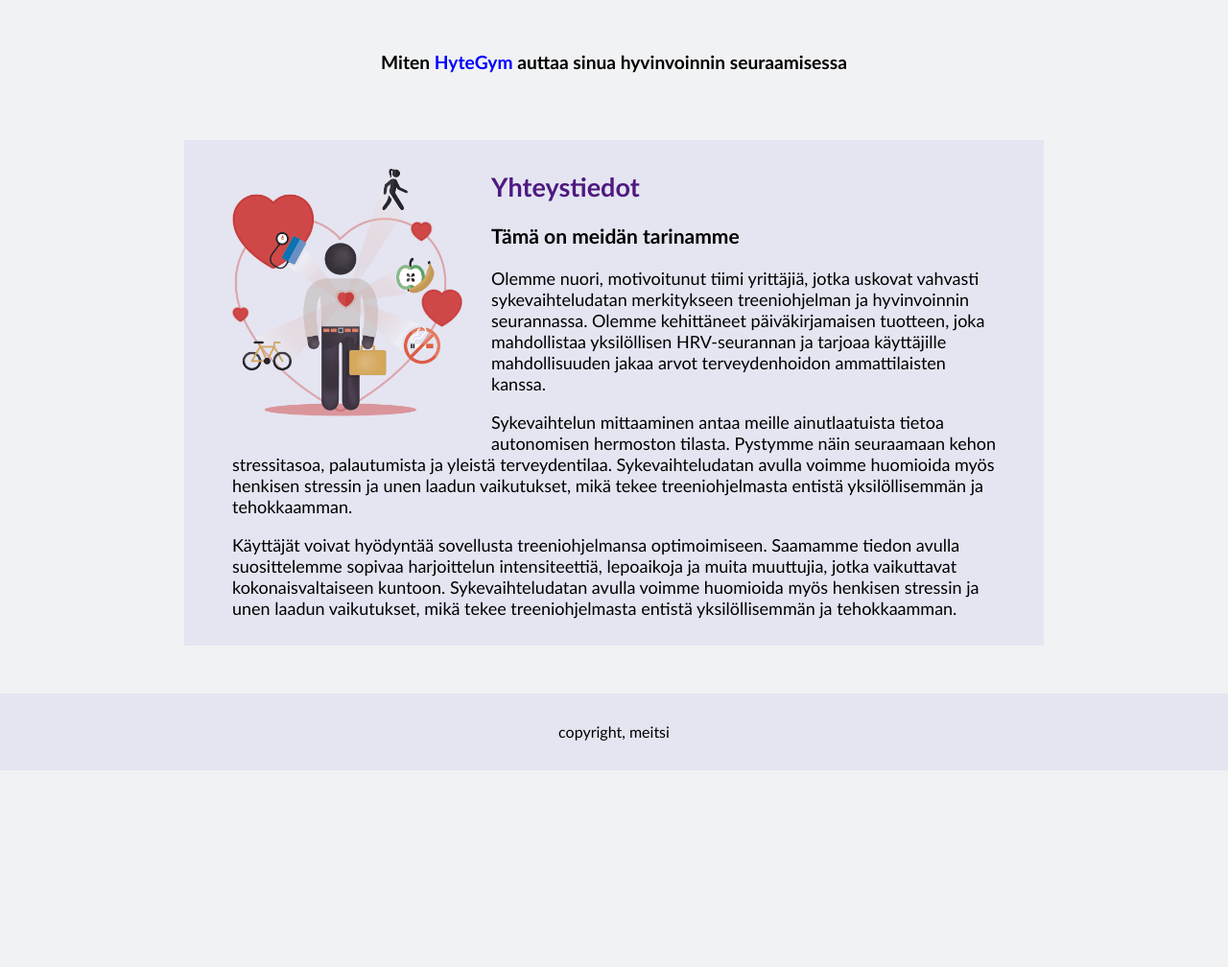
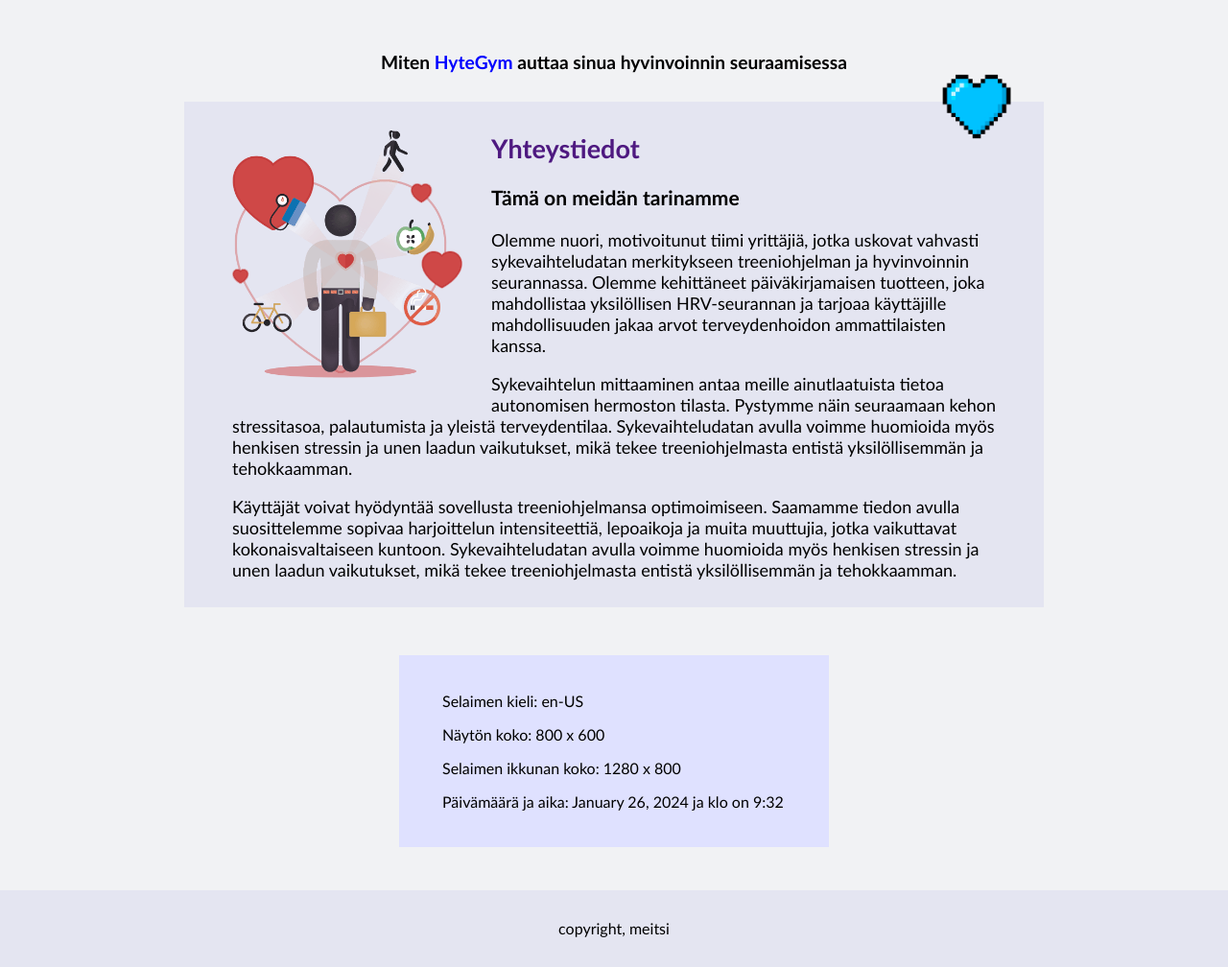
Before and after one commit to Alekkivi/hyte-front, a plain HTML site: page webdev_viikko1/viikko1.html in a window 1280 px wide. Shown: the part 86-1094 px from the top of the page at 96% size. Before the commit the page ends 889 px from the top, so only its background shows below. Drawn offline with Linux system fonts and the light colour scheme.

Commit message:
Addad Bom section

```diff
--- a/webdev_viikko1/css/style.css
+++ b/webdev_viikko1/css/style.css
@@ -69,8 +69,9 @@
 #Contact {
     background-color: rgb(228, 229, 241);
     padding: 10px 50px;
-    margin: 70px auto 50px;
+    margin: 30px auto 50px;
     font-size: large;
+    position: relative;
 }
 
 #Yhteystiedot-header{
@@ -85,6 +86,15 @@
     float: left;
 }
 
+/* ------------------ Bom Info -------------------------------*/
+#target {
+    position: relative;
+    background-color: rgb(223, 225, 255);
+    height: 200px;
+    padding: 10px;
+    margin: 0 25% 5% 25%;
+}
+
 /* ------------------ Footer ---------------------------------*/
 
 footer{
@@ -92,5 +102,4 @@
 height: 80px;
 text-align: center;
 padding-top: 30px;
-
 }
--- /dev/null
+++ b/webdev_viikko1/js/index.js
@@ -0,0 +1,48 @@
+'use strict';
+
+const contactSection = document.getElementById("Contact");
+const main = document.querySelector("main")
+
+// Create blueHeart
+const blueHeartDiv = document.createElement("div");
+const blueHeartImg = document.createElement("img");
+blueHeartDiv.className = "blue-heart";
+blueHeartImg.src = "images/blue-heart.png";
+blueHeartImg.alt = "blue pixelated heart";
+
+// Apply CSS to blueHeart
+blueHeartImg.style.height = "80px";
+blueHeartImg.style.position = "absolute";
+blueHeartImg.style.top = "-35px";
+blueHeartImg.style.right = "30px";
+
+blueHeartDiv.appendChild(blueHeartImg);
+contactSection.appendChild(blueHeartDiv);
+
+// Create bomInfo
+const browserLanguage = `Selaimen kieli: ${window.navigator.language} `;
+const windowDimensions = `Näytön koko: ${window.screen.width} x ${window.screen.height}`;
+const browserDimensions = `Selaimen ikkunan koko: ${window.innerWidth} x ${window.innerHeight}`;
+
+const date = new Date();
+const options = {year: 'numeric', month: 'long', day: 'numeric'};
+const correctDateFormat = date.toLocaleDateString(window.navigator.language, options);
+const timeInfo = `Päivämäärä ja aika: ${correctDateFormat} ja klo on ${date.getHours()}:${date.getMinutes()}`;
+
+const allBomInfo = [browserLanguage, windowDimensions, browserDimensions,timeInfo]
+const divElement = document.createElement("div");
+const target = document.getElementById("target");
+
+// CSS to div
+divElement.style.position = "absolute"
+divElement.style.left = "50%"
+divElement.style.top = "50%"
+divElement.style.width = "358px"
+divElement.style.transform = "translate(-50%, -50%)"
+
+for (const record of allBomInfo) {
+    const p = document.createElement('p');
+    p.innerText = record;
+    divElement.appendChild(p);
+}
+target.appendChild(divElement);
--- a/webdev_viikko1/viikko1.html
+++ b/webdev_viikko1/viikko1.html
@@ -4,13 +4,14 @@
     <title>HyteGym</title>
     <meta charset="UTF-8">
     <link href="./css/style.css" rel="stylesheet">
+    <script src="./js/index.js" defer></script>
   </head>
 
   <body>
     <div class="container">
       <nav>
         <ul id="nav-list">
-          <li>
+            <li>
             <a href="#">
               <div>
                 <img
@@ -69,6 +70,7 @@
             mikä tekee treeniohjelmasta entistä yksilöllisemmän ja tehokkaamman.
           </p>
         </section>
+        <section id="target"></section>
       </main>
     </div>
     <footer>copyright, meitsi</footer>
```
Also changed, not shown: webdev_viikko1/images/blue-heart.png (added).
